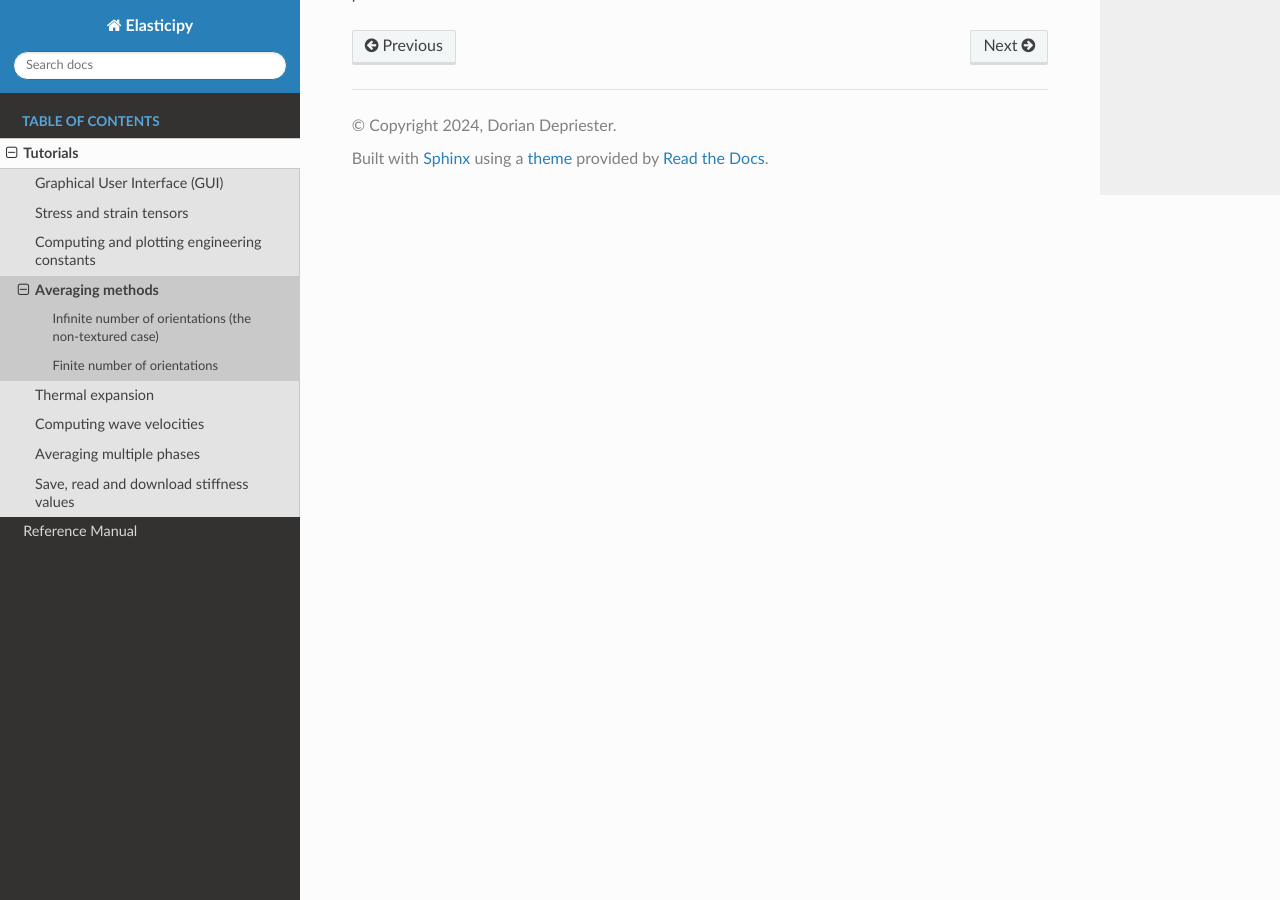
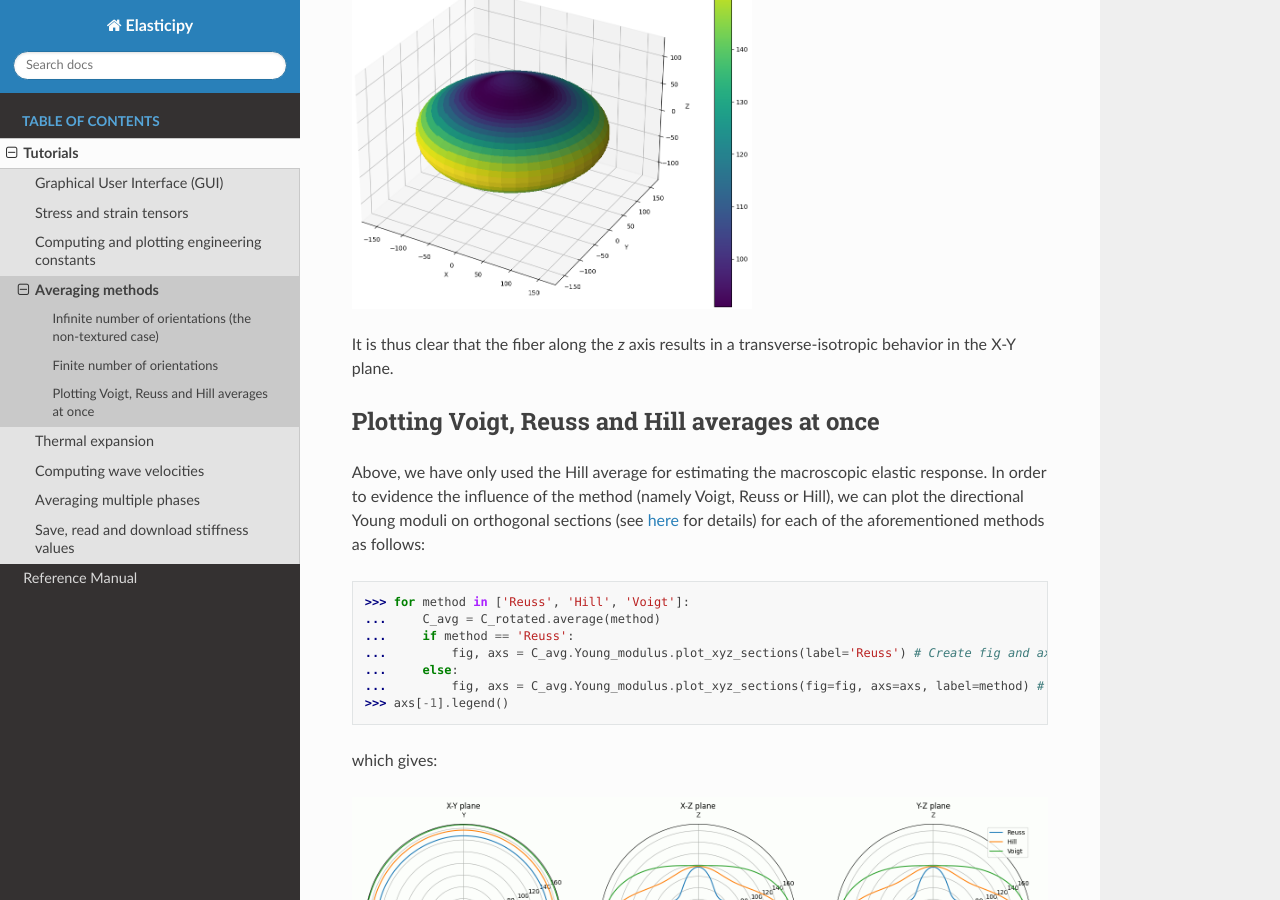
Before and after one commit to DorianDepriester/Elasticipy, a Sphinx documentation site: the page built from docs/source/Tutorials/Tutorial_AveragingMethods.rst, in a window 1280 px wide and 900 px high, scrolled down 2169 px. Built offline with Sphinx 7.4.7 and the Read the Docs theme 3.1.0, drawn with Linux system fonts in a browser that asks for light colours.

Commit message:
Add section about superimposed plotting for Voigt Reuss and Hill averages

```diff
--- a/docs/source/Tutorials/Tutorial_AveragingMethods.rst
+++ b/docs/source/Tutorials/Tutorial_AveragingMethods.rst
@@ -88,4 +88,27 @@ Let's see how the Young modulus is distributed over space:
 
     >>> C_Hill.Young_modulus.plot3D() # doctest: +SKIP
 
+.. image:: images/E_hill_fiber.png
+    :width: 400
+
 It is thus clear that the fiber along the *z* axis results in a transverse-isotropic behavior in the X-Y plane.
+
+Plotting Voigt, Reuss and Hill averages at once
+===============================================
+
+Above, we have only used the Hill average for estimating the macroscopic elastic response. In order to evidence the
+influence of the method (namely Voigt, Reuss or Hill), we can plot the directional Young moduli on orthogonal
+sections (see :ref:`here<plotting>` for details) for each of the aforementioned methods as follows:
+
+    >>> for method in ['Reuss', 'Hill', 'Voigt']:
+    ...     C_avg = C_rotated.average(method)
+    ...     if method == 'Reuss':
+    ...         fig, axs = C_avg.Young_modulus.plot_xyz_sections(label='Reuss') # Create fig and axes (sections)
+    ...     else:
+    ...         fig, axs = C_avg.Young_modulus.plot_xyz_sections(fig=fig, axs=axs, label=method) # Use existing axes
+    >>> axs[-1].legend() # doctest: +SKIP
+
+which gives:
+
+
+.. image:: images/E_VRH_sections.png
```
Also changed, not shown: docs/source/Tutorials/images/E_VRH_sections.png (added), docs/source/Tutorials/images/E_hill_fiber.png (added).
